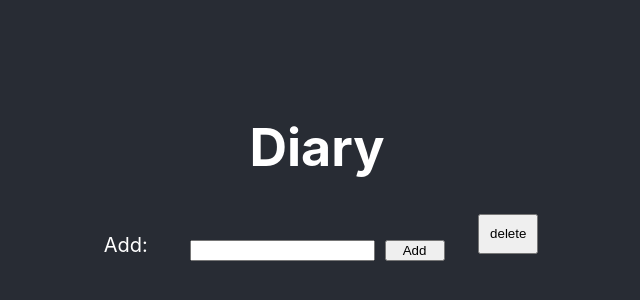
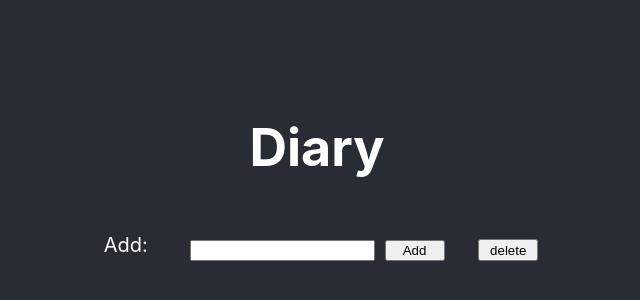
Before and after one commit to JunOK777/ToDo, a React (Create React App) app: page / in a window 1280 px wide. Shown: the part 208-508 px from the top of the page, without its empty margins (323-963 px from the left). Built offline with nearby package versions, Linux system fonts and the light colour scheme.

Commit message:
change design button

```diff
--- a/src/App.css
+++ b/src/App.css
@@ -52,9 +52,9 @@ form {
 }
 .delete-button-box {
   text-align: center;
-  display: inline-block;
+  margin: auto 0;
 }
 .delete-button {
   width: 60px;
-  height: 40px;
+  height: 22px;
 }
--- a/src/components/input.js
+++ b/src/components/input.js
@@ -18,7 +18,7 @@ class Input extends React.Component {
                     <input id="item" type="text" />
                     <input className="add-button" type="submit" value="Add"></input>
                 </form>
-                <DeleteButton test = {this.props.deleteList}/>
+                <DeleteButton deleteList = {this.props.deleteList}/>
             </div>
         )
     }
@@ -28,7 +28,7 @@ class DeleteButton extends React.Component {
     render() {
         return(
             <div className="delete-button-box">
-                <input className="delete-button" type="button" value="delete" onClick={this.props.test} />
+                <input className="delete-button" type="button" value="delete" onClick={this.props.deleteList} />
             </div>
         )
     }
```
